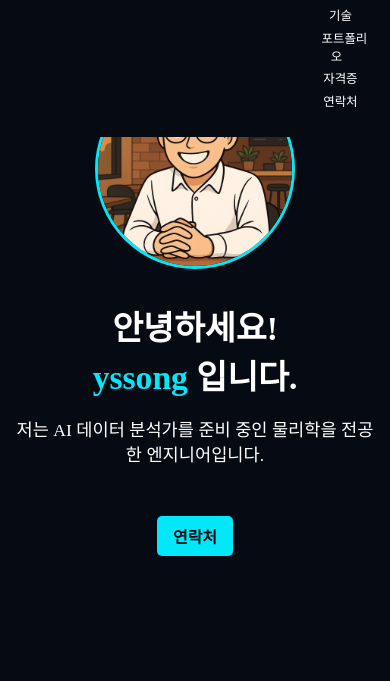
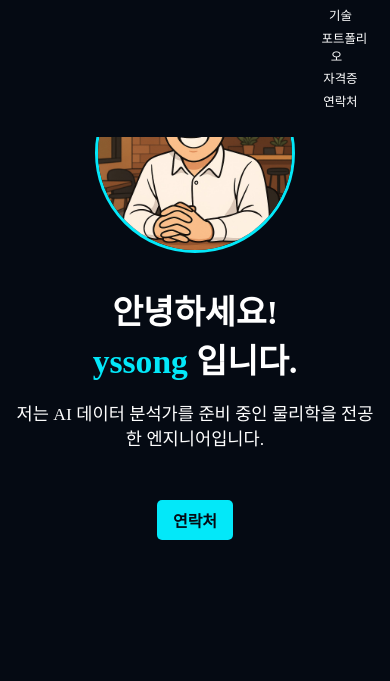
Before and after one commit to yssong01/MySite, a plain HTML site: page index.html in a window 390 px wide. Shown: the part 67-748 px from the top of the page. Drawn offline with Linux system fonts and the light colour scheme; a web font is replaced by a local one.

Commit message:
모바일 화면 css 수정

```diff
--- a/css/style.css
+++ b/css/style.css
@@ -136,7 +136,7 @@ button {
   z-index: 10;
   transition: background-color 250ms ease, box-shadow 250ms ease,
     padding 250ms ease;
-  column-gap: 1.2rem;          /* ★ 자식들 사이 기본 간격 */
+  column-gap: 1.2rem; /* ★ 자식들 사이 기본 간격 */
 }
 
 /* 가운데 영역: 토글 + 시계 */
@@ -145,9 +145,8 @@ button {
   flex-direction: column;
   align-items: center;
   gap: 0.3rem;
-  min-width: 180px;            /* ★ 너무 좁아지지 않게 최소 너비 */
+  min-width: 180px; /* ★ 너무 좁아지지 않게 최소 너비 */
 }
-
 
 .theme-toggle {
   display: flex;
@@ -216,7 +215,7 @@ button {
 }
 
 #clock {
-  font-family: inherit;      /* ★ 전체와 동일한 폰트 사용 */
+  font-family: inherit; /* ★ 전체와 동일한 폰트 사용 */
   letter-spacing: 1px;
   font-size: 0.9rem; /* greeting과 동일한 크기 */
   font-weight: 700; /* 더 굵게 */
@@ -231,12 +230,12 @@ button {
   background-color: rgba(0, 0, 0, 0.25);
   padding: 0.2rem 0.6rem;
   border-radius: 999px;
-  line-height: 1;            /* ★ 추가 */
+  line-height: 1; /* ★ 추가 */
 }
 
 #clock,
 #greeting {
-  line-height: 1;            /* ★ 같은 기준선 사용 */
+  line-height: 1; /* ★ 같은 기준선 사용 */
   display: inline-block;
 }
 
@@ -858,9 +857,9 @@ button {
     order: 1;
   }
   .header__center {
-    align-items: center;   /* 중앙 정렬 유지 */
+    align-items: center; /* 중앙 정렬 유지 */
     gap: 0.25rem;
-    min-width: 160px;      /* ★ 모바일용 최소 너비 */
+    min-width: 160px; /* ★ 모바일용 최소 너비 */
   }
 
   /* 메뉴는 두 번째 줄에 전체 폭으로 */
@@ -920,7 +919,7 @@ button {
 
   /* Home 섹션 타이틀/이미지도 모바일에 맞게 축소 */
   #home {
-    padding-top: 8.5rem;
+    padding-top: 7.5rem;
     padding-bottom: 3rem;
   }
   .home__avatar {
```
